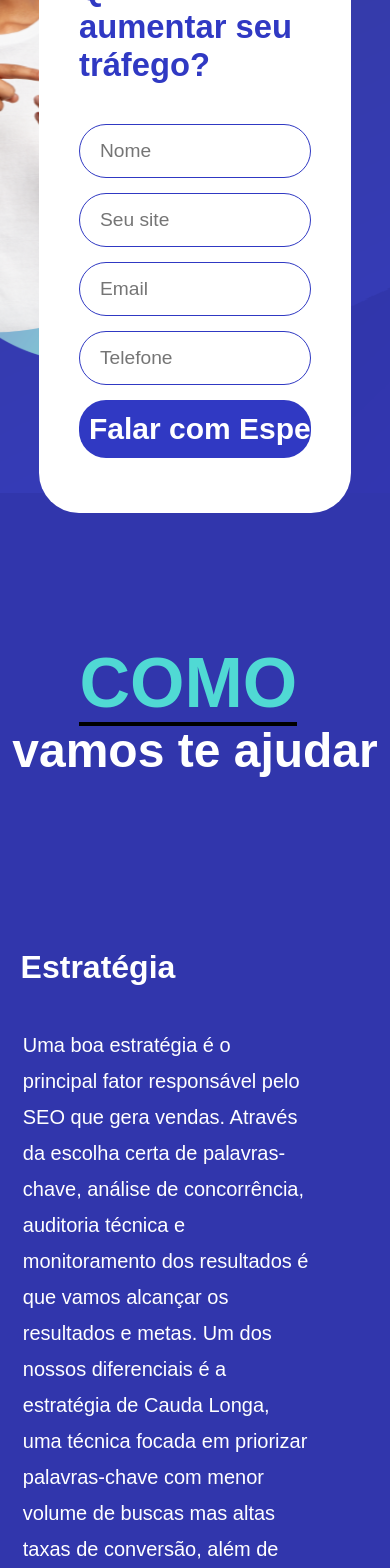
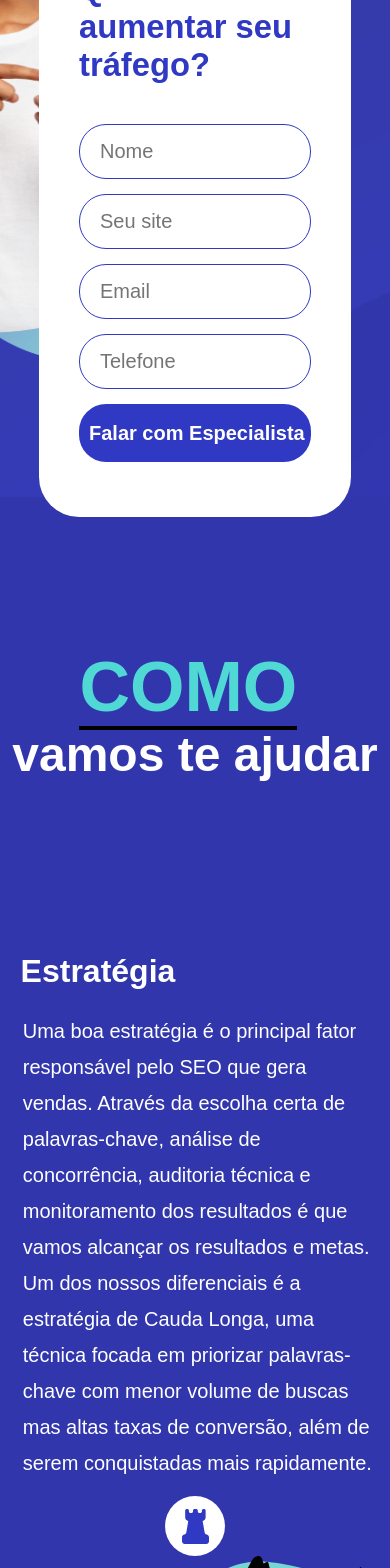
Before and after one commit to IsraelSDev/netlinks, a React (Create React App) app: page / in a window 390 px wide. Shown: the part 1360-2928 px from the top of the page. Built offline with nearby package versions, Linux system fonts and the light colour scheme.

Commit message:
fix: some responsive ajustes

```diff
--- a/src/App.css
+++ b/src/App.css
@@ -55,8 +55,8 @@ body {
     width: 100% !important;
   }
   .spiral-content-text p {
-    width: 100% !important !important;
-    margin: 5% 0px 0px 2% !important !important;
+    width: 100% !important;
+    margin: 5% 0px 0px 2% !important ;
   }
   .about-overlay {
     padding: 2% !important;
@@ -157,7 +157,7 @@ body {
     font-size: 75px !important;
   }
   .client-datas-image {
-    max-width: 500px !important;
+    width: 100% !important;
   }
   .contact-form p {
     width: 100% !important;
@@ -175,3 +175,8 @@ body {
     margin-bottom: -10px !important;
   }
 }
+@media (max-width: 550px) {
+  input {
+    font-size: 20px !important;
+  }
+}
```
